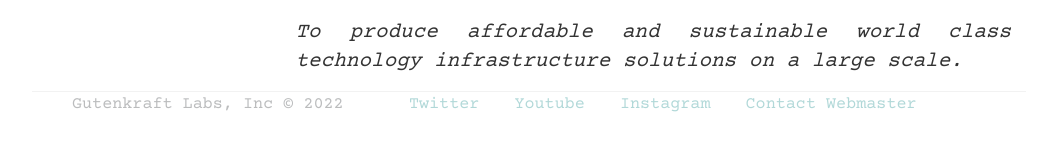
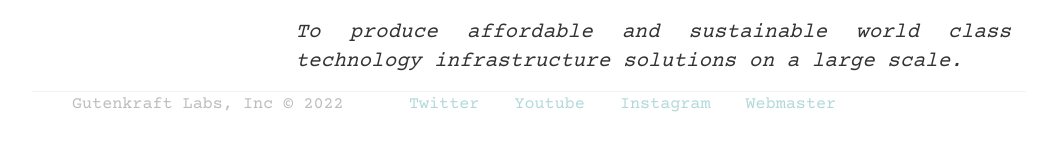
Before and after one commit to oferonmi/datafilik.github.io, a Jekyll site: the page built from index.html, in a window 1280 px wide. Shown: the part 1185-1339 px from the top of the page, without its empty margins (111-1156 px from the left). Built offline with Jekyll 4.4.1, drawn with Linux system fonts in a browser that asks for light colours; some web fonts are replaced.

Commit message:
content update

```diff
--- a/_includes/footer.html
+++ b/_includes/footer.html
@@ -7,7 +7,7 @@
 		<li><a href="https://twitter.com/gutenkraft">Twitter</a></li>
 		<li><a href="https://www.youtube.com/channel/UC7J4ZVxLPzPHqExVZnk1Ykw">Youtube</a></li>
 		<li><a href="https://www.instagram.com/gutenkraftlabs/">Instagram</a></li>
-		<li><a href="mailto:datafilik@gmail.com" title="Webmaster">Contact Webmaster</a></li>
+		<li><a href="mailto:datafilik@gmail.com" title="Webmaster">Webmaster</a></li>
 	</ul>
 
 	<!-- <nav>
```
